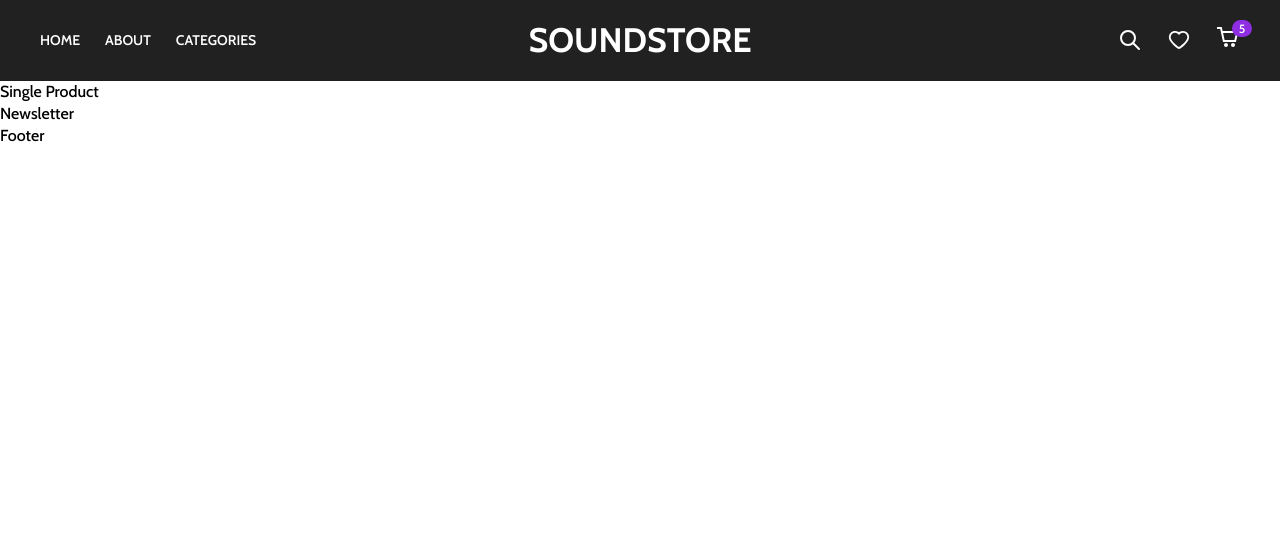
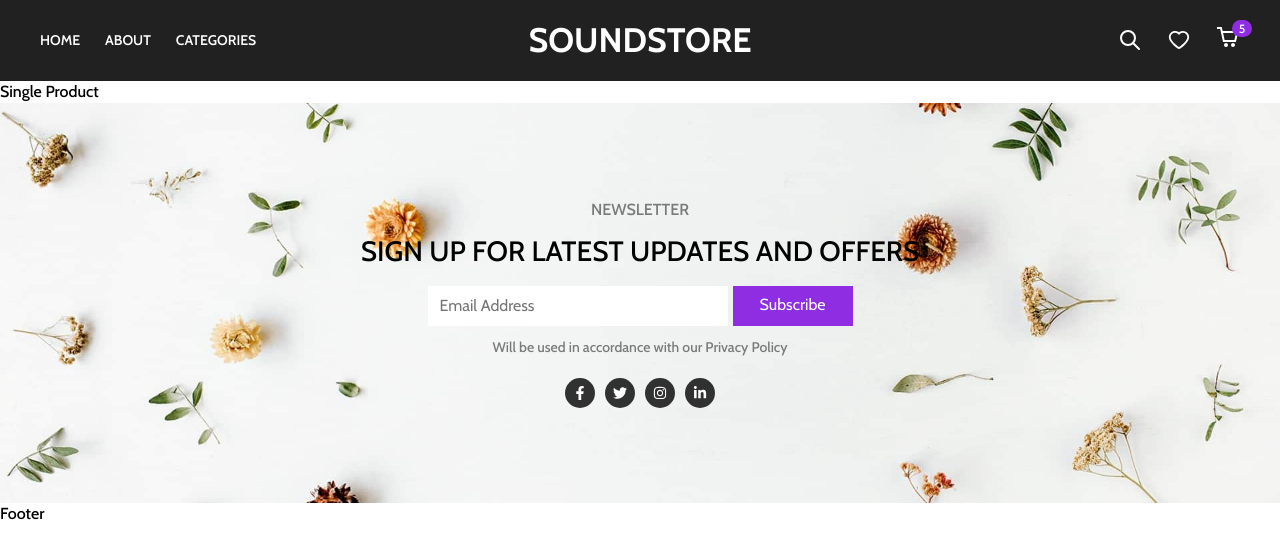
Before and after one commit to DikshakAdhikari/Ecommerce, a React (Create React App) app in the folder client/: page /product/1 in a window 1280 px wide. Shown: the top 558 px of the page. Built offline with nearby package versions, Linux system fonts and the light colour scheme.

Commit message:
fifth-Newsletter

```diff
--- a/client/public/index.html
+++ b/client/public/index.html
@@ -9,7 +9,7 @@
             name="description"
             content="Web site created using create-react-app"
         />
-        <title>JSDEV | STORE</title>
+        <title>SOUND | STORE</title>
     </head>
     <body>
         <div id="root"></div>
--- a/client/src/components/Footer/Newsletter/Newsletter.jsx
+++ b/client/src/components/Footer/Newsletter/Newsletter.jsx
@@ -1,6 +1,42 @@
+import React from "react";
+import {
+    FaFacebookF,
+    FaTwitter,
+    FaInstagram,
+    FaLinkedinIn,
+} from "react-icons/fa"
+
 import "./Newsletter.scss";
 const Newsletter = () => {
-    return <div>Newsletter</div>;
+    return (
+    <div className="newsletter-section">
+        <div className="newsletter-content">
+            <span className="small-text">Newsletter</span>
+            <span className="big-text">Sign up for latest updates and offers</span>
+            <div className="form">
+                <input type="text" placeholder="Email Address" />
+                <button>Subscribe</button>
+            </div>
+            <div className="text">Will be used in accordance with our Privacy Policy</div>
+            <div className="social-icons">
+                <div className="icon">
+                    <FaFacebookF size={14}/>
+                </div>
+                <div className="icon">
+                    <FaTwitter size={14}/>
+                </div>
+                <div className="icon">
+                    <FaInstagram size={14}/>
+                </div>
+                <div className="icon">
+                    <FaLinkedinIn size={14}/>
+                </div>
+            </div>
+
+        </div>
+
+    </div>
+    );
 };
 
 export default Newsletter;
--- a/client/src/components/Footer/Newsletter/Newsletter.scss
+++ b/client/src/components/Footer/Newsletter/Newsletter.scss
@@ -1 +1,90 @@
 @import "../../../css-config/mixins.scss";
+.newsletter-section {
+    width: 100%;
+    height: 400px;
+    display: flex;
+    align-items: center;
+    background: #f9f9f9 url("../../../assets/newsletter-bg.jpeg");
+    background-position: center;
+    background-repeat: no-repeat;
+    background-size: cover;
+    .newsletter-content {
+        width: fit-content;
+        display: flex;
+        flex-direction: column;
+        align-items: center;
+        margin: 0 auto;
+        text-align: center;
+    }
+    .small-text {
+        margin-bottom: 15px;
+        text-transform: uppercase;
+        color: rgba(0,0,0,0.5);
+    }
+    .big-text {
+        margin-bottom: 20px;
+        font-size: 22px;
+        line-height: 30px;
+        font-weight: 500;
+        text-transform: uppercase;
+        padding: 0 30px;
+        @include md {
+            font-size: 28px;
+        }
+    }
+        .form {
+            display: flex;
+            gap: 5px;
+            margin-bottom: 10px;
+            input {
+                width: 200px;
+                height: 40px;
+                border-radius: 0;
+                border: 1px rgba(0,0,0,0.2);
+                padding: 0 12px;
+                font-size: 16px;
+                outline: 0;
+                @include md {
+                    width: 300px;
+                }
+            }
+            button {
+                outline: 0;
+                border: 0;
+                height: 40px;
+                width: 100px;
+                display: flex;
+                align-items: center;
+                justify-content: center;
+                cursor: pointer;
+                font-size: 16px;
+                color: white;
+                background-color: #8e2de2;
+                border-bottom: 3px solid #8e2de2;
+                @include md {
+                    width: 120px;
+                }
+
+
+            }
+        }
+        .text {
+            margin-bottom: 20px;
+            font-size: 14px;
+            color: rgba(0,0,0,0.5);
+        }
+        .social-icons {
+            display: flex;
+            gap: 10px;
+            .icon {
+                width: 30px;
+                height: 30px;
+                background-color: rgba(0,0,0,0.8);
+                border-radius: 50%;
+                color: white;
+                display: flex;
+                justify-content: center;
+                align-items: center;
+            }
+        }
+    }
```
Also changed, not shown: client/text.txt.
